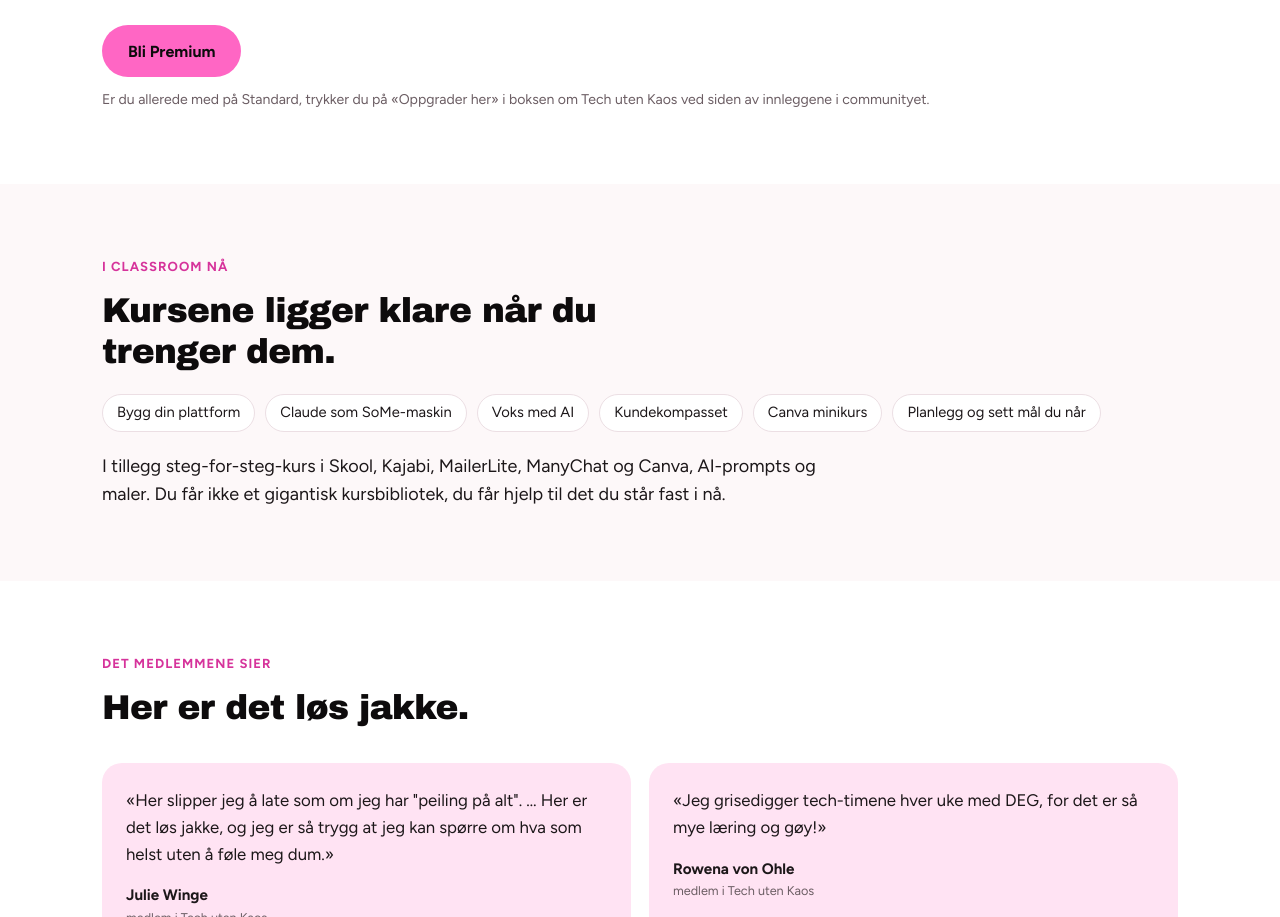
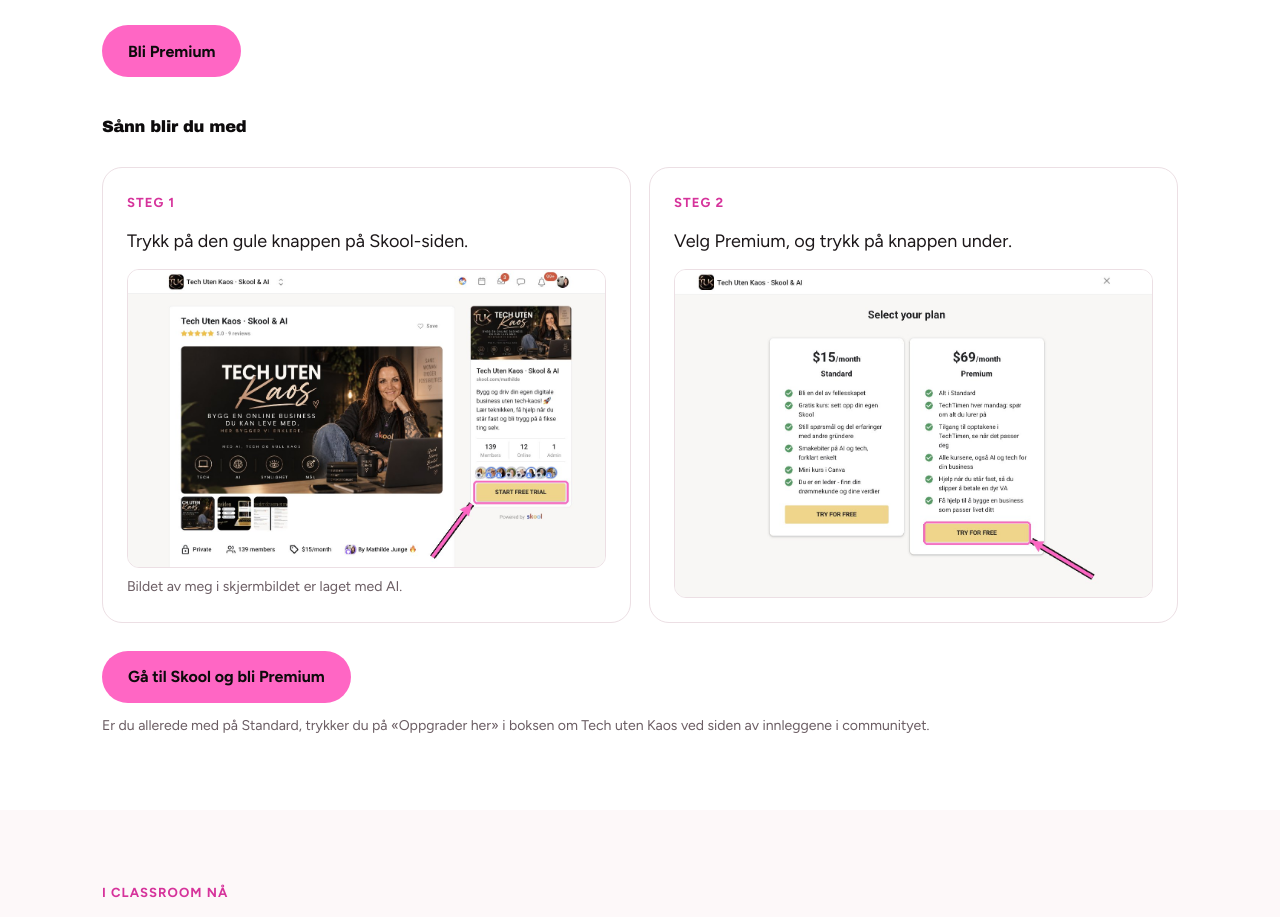
Before and after one commit to mathildejunge/mathilde-junge-no, a plain HTML site: page tech-uten-kaos.html in a window 1280 px wide. Shown: the part 2465-3382 px from the top of the page. Drawn offline with Linux system fonts and the light colour scheme; a web font is replaced by a local one.

Commit message:
Tech uten Kaos: Sånn blir du med, med piler i skjermbildene fra Skool
Co-Authored-By: Claude Opus 5.5 <noreply@anthropic.com>
Claude-Session: https://claude.ai/code/session_01V7MPy2cefN2wQYYk4L9Qcg

```diff
--- a/tech-uten-kaos.html
+++ b/tech-uten-kaos.html
@@ -59,6 +59,14 @@
 <p class="vilkar">Du betaler en måned om gangen, kun via Skool, og kan si opp når du vil. Prisen du kommer inn på, er låst så lenge du er medlem. Prisene kan bli satt opp for nye medlemmer.</p>
 <p class="vilkar"><b>Hvorfor dollar?</b> Communityet ligger på Skool, og Skool viser foreløpig bare priser i dollar. Banken din regner om til kroner når du betaler.</p>
 <div class="knapper"><a class="knapp knapp-rosa" href="https://www.skool.com/mathilde/about">Bli Premium</a></div>
+<div class="blimed" style="margin-top:40px">
+<h3>Sånn blir du med</h3>
+<div class="to">
+<figure class="boks" style="margin:0;position:relative"><p class="etikett">Steg 1</p><p style="margin-bottom:14px">Trykk på den gule knappen på Skool-siden.</p><img src="/bilder/skool-bli-med.jpg" alt="Siden til Tech uten Kaos på Skool, med en rosa pil mot den gule knappen" width="1285" height="798" loading="lazy" style="border:1px solid var(--linje);border-radius:12px;width:100%;height:auto"><span class="liten" style="display:block;margin-top:8px">Bildet av meg i skjermbildet er laget med AI.</span></figure>
+<figure class="boks" style="margin:0"><p class="etikett">Steg 2</p><p style="margin-bottom:14px">Velg Premium, og trykk på knappen under.</p><img src="/bilder/skool-velg-premium.jpg" alt="Planvalget i Skool med Standard og Premium, og en rosa pil mot knappen under Premium" width="1245" height="852" loading="lazy" style="border:1px solid var(--linje);border-radius:12px;width:100%;height:auto"></figure>
+</div>
+<div class="knapper"><a class="knapp knapp-rosa" href="https://www.skool.com/mathilde/about">Gå til Skool og bli Premium</a></div>
+</div>
 <p class="liten" style="margin-top:12px">Er du allerede med på Standard, trykker du på «Oppgrader her» i boksen om Tech uten Kaos ved siden av innleggene i communityet.</p>
 </div></section>
 
```
Also changed, not shown: bilder/skool-bli-med.jpg (added), bilder/skool-velg-premium.jpg (added).
